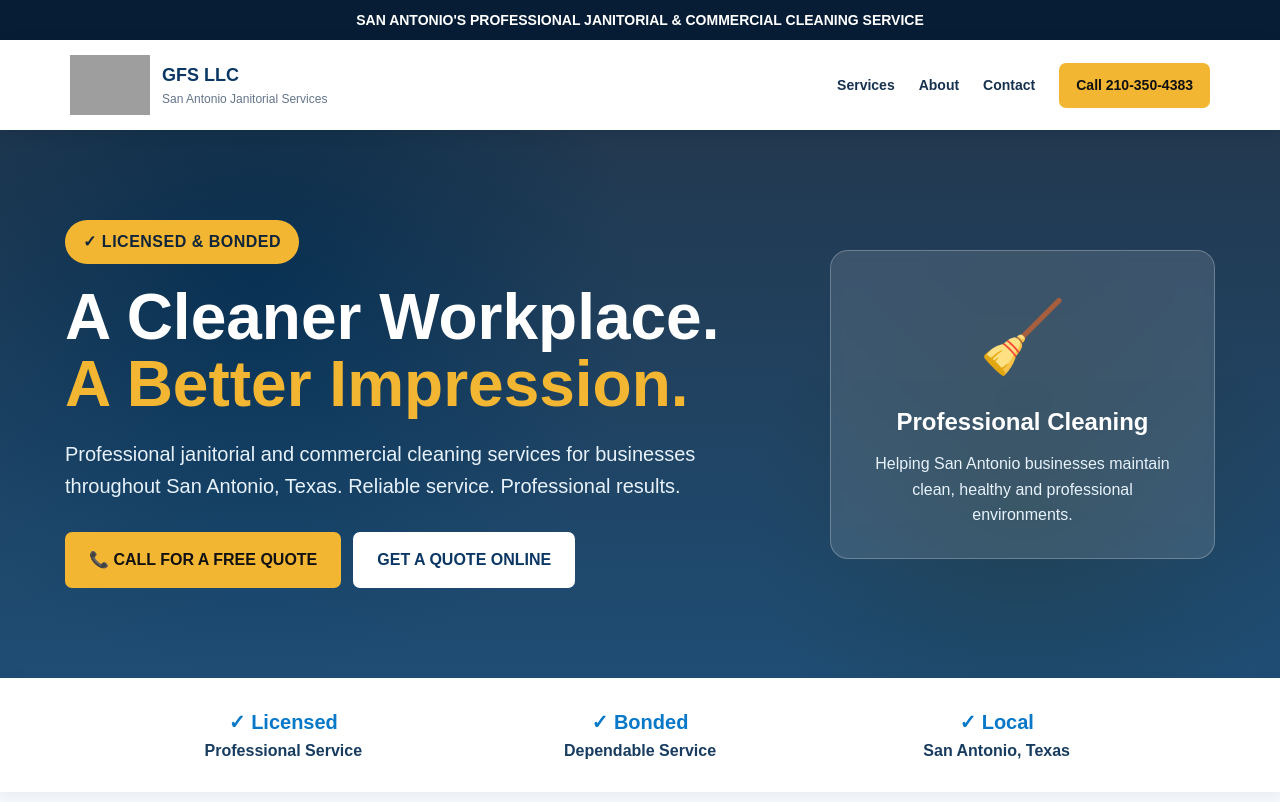
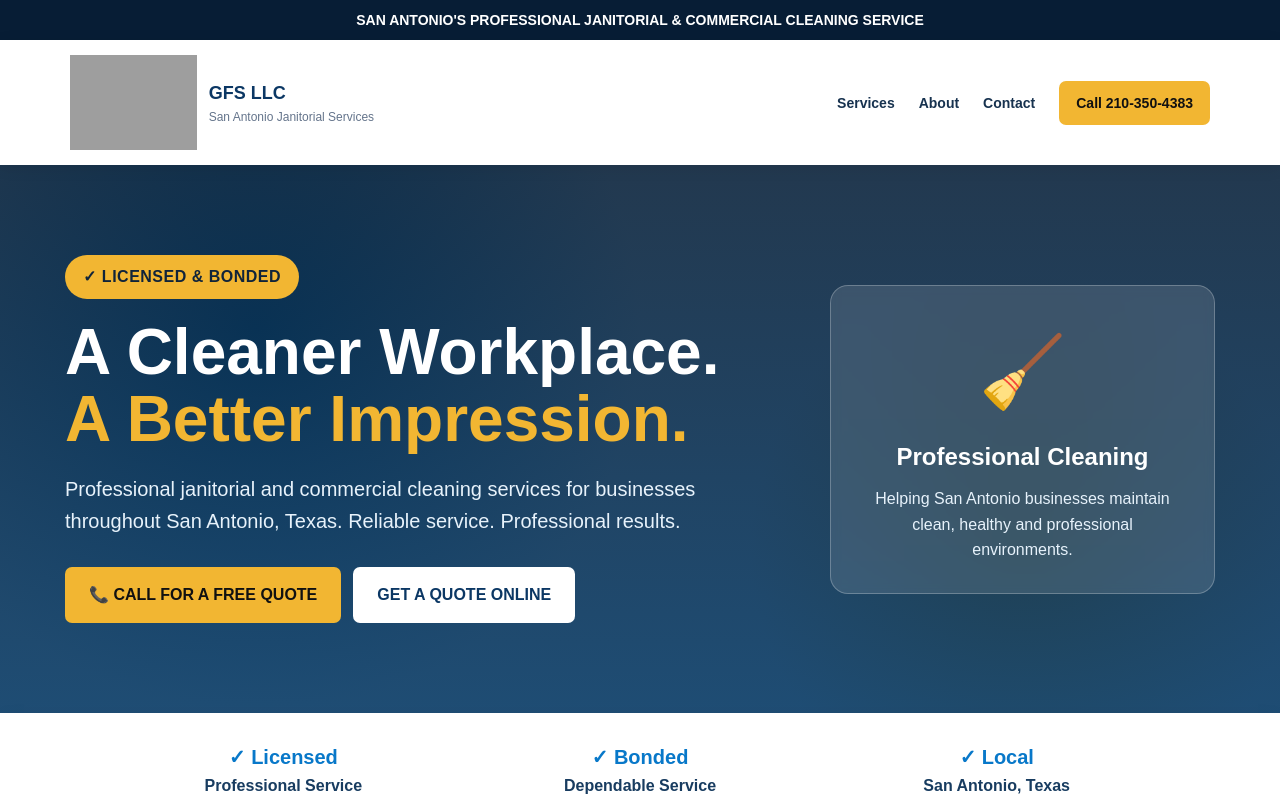
Before and after one commit to ArmaniG75/gfs-llc-janitoriol, a plain HTML site: page index.html in a window 1280 px wide. Shown: the top 802 px of the page. Drawn offline with Linux system fonts and the light colour scheme; grey boxes are pictures that could not be loaded.

Commit message:
Increase logo height in header
Updated logo image height from 60px to 95px.

```diff
--- a/index.html
+++ b/index.html
@@ -543,7 +543,7 @@
     <nav class="nav">
 
         <a href="#" class="logo">
-            <img src="GFS%20LLC%20LOGO.png" alt="GFS LLC Logo" style="height:60px; width:auto; display:block;">
+            <img src="GFS%20LLC%20LOGO.png" alt="GFS LLC Logo" style="height:95px; width:auto; display:block;">
             <div class="logo-text">
                 <strong>GFS LLC</strong>
                 <span>San Antonio Janitorial Services</span>
```
